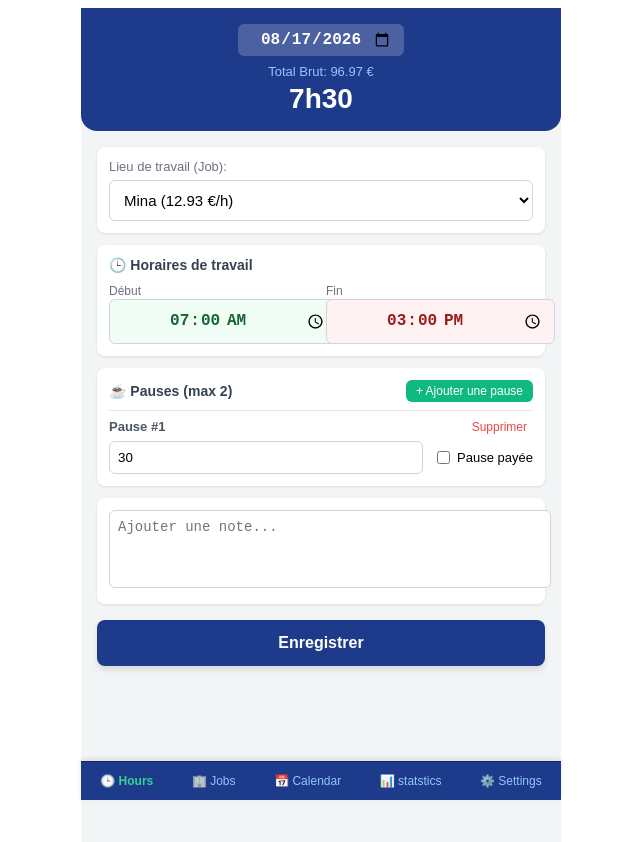
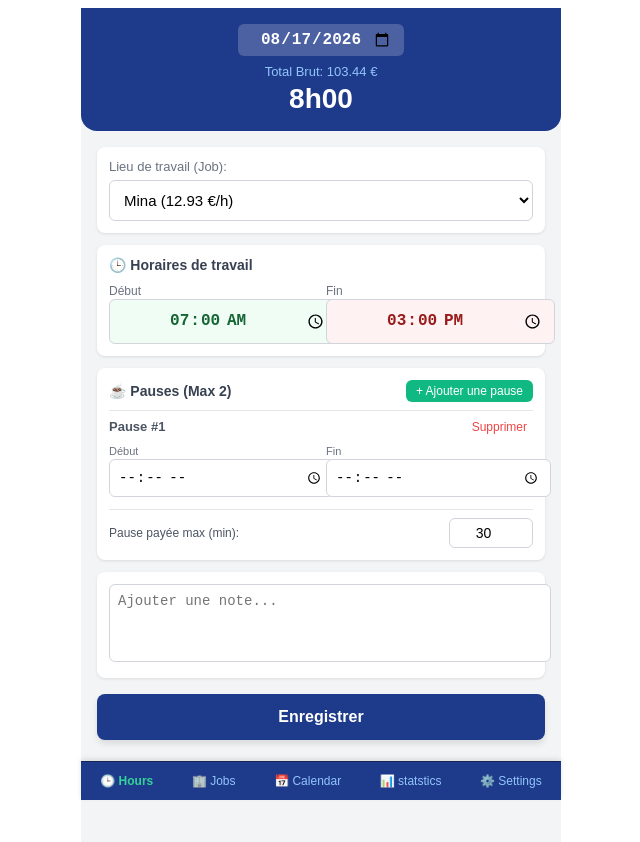
Before and after one commit to NminaN85/Monshift, a Next.js app: page / in a window 1280 px wide. Shown: the top 842 px of the page, without its empty margins (319-959 px from the left). Built offline with nearby package versions, Linux system fonts and the light colour scheme.

Commit message:
Update page.tsx

```diff
--- a/src/app/page.tsx
+++ b/src/app/page.tsx
@@ -5,8 +5,8 @@ import BottomNav from "@/components/BottomNav";
 
 interface BreakItem {
   id: string;
-  duration: number;
-  isPaid: boolean;
+  startTime: string;
+  endTime: string;
 }
 
 interface DayRecord {
@@ -29,9 +29,13 @@ export default function HeuresPage() {
   const [selectedDate, setSelectedDate] = useState("2026-08-17");
   const [startTime, setStartTime] = useState("07:00");
   const [endTime, setEndTime] = useState("15:00");
+
+  // تحديث البوزات لتعتمد على وقت البداية والنهاية
   const [breaks, setBreaks] = useState<BreakItem[]>([
-    { id: "1", duration: 30, isPaid: false }
+    { id: "1", startTime: "", endTime: "" }
   ]);
+
+  const [maxPaidMinutes, setMaxPaidMinutes] = useState<number>(30); // الحد الأقصى المدفوع الإجمالي (مثلا 30 دقيقة)
   const [notes, setNotes] = useState("");
   const [jobs, setJobs] = useState<Job[]>([]);
   const [selectedJobId, setSelectedJobId] = useState("");
@@ -81,10 +85,9 @@ export default function HeuresPage() {
         return;
       }
     }
-    // افتراضي لو اليوم مش مسجل
     setStartTime("07:00");
     setEndTime("15:00");
-    setBreaks([{ id: "1", duration: 30, isPaid: false }]);
+    setBreaks([{ id: "1", startTime: "", endTime: "" }]);
     setNotes("");
   };
 
@@ -106,21 +109,38 @@ export default function HeuresPage() {
     setTimeout(() => setSaveSuccess(false), 2500);
   };
 
-  // حساب الساعات والمبلغ
+  // تحويل الوقت بالدقائق لحساب الفرق
+  const timeToMins = (timeStr: string) => {
+    if (!timeStr) return 0;
+    const [h, m] = timeStr.split(":").map(Number);
+    return h * 60 + m;
+  };
+
+  // حساب الساعات والمبلغ مع تطبيق فكرة البوزات والخصم التلقائي للزيادة
   const calculateMetrics = () => {
-    const [startH, startM] = startTime.split(":").map(Number);
-    const [endH, endM] = endTime.split(":").map(Number);
-    let startMins = startH * 60 + startM;
-    let endMins = endH * 60 + endM;
+    let startMins = timeToMins(startTime);
+    let endMins = timeToMins(endTime);
     if (endMins <= startMins) endMins += 24 * 60;
 
     let grossMins = endMins - startMins;
-    let unpaidMins = 0;
+
+    // حساب إجمالي دقائق الاستراحات المدخلة
+    let totalBreakMins = 0;
     breaks.forEach(b => {
-      if (!b.isPaid) unpaidMins += Number(b.duration || 0);
+      if (b.startTime && b.endTime) {
+        let bStart = timeToMins(b.startTime);
+        let bEnd = timeToMins(b.endTime);
+        if (bEnd <= bStart) bEnd += 24 * 60;
+        const duration = Math.max(0, bEnd - bStart);
+        totalBreakMins += duration;
+      }
     });
 
-    const netMins = Math.max(0, grossMins - unpaidMins);
+    // الاستراحة غير المدفوعة التي يجب خصمها (لو إجمالي البوزات عدى الحد الأقصى المسموح به)
+    const unpaidBreakMins = Math.max(0, totalBreakMins - maxPaidMinutes);
+
+    // صافي الدقائق = إجمالي وقت الشفت - البوزات الزيادة غير المدفوعة
+    const netMins = Math.max(0, grossMins - unpaidBreakMins);
     const hours = netMins / 60;
 
     const currentJob = jobs.find(j => j.id === selectedJobId) || jobs[0];
@@ -128,7 +148,7 @@ export default function HeuresPage() {
     const amount = hours * rate;
 
     const formattedTime = `${Math.floor(netMins / 60)}h${String(netMins % 60).padStart(2, "0")}`;
-    return { formattedTime, amount: amount.toFixed(2), currentJob };
+    return { formattedTime, amount: amount.toFixed(2), totalBreakMins, unpaidBreakMins };
   };
 
   const metrics = calculateMetrics();
@@ -146,6 +166,11 @@ export default function HeuresPage() {
         />
         <div style={{ fontSize: "13px", color: "#93c5fd" }}>Total Brut: {metrics.amount} €</div>
         <div style={{ fontSize: "28px", fontWeight: "bold", marginTop: "4px" }}>{metrics.formattedTime}</div>
+        {metrics.unpaidBreakMins > 0 && (
+          <div style={{ fontSize: "11px", color: "#fca5a5", marginTop: "2px" }}>
+            (Dont {metrics.unpaidBreakMins} min de pause non payée déduites)
+          </div>
+        )}
       </div>
 
       <div style={{ padding: "16px" }}>
@@ -189,13 +214,13 @@ export default function HeuresPage() {
           </div>
         </div>
 
-        {/* الاستراحات (Breaks) */}
+        {/* الاستراحات (Breaks) بوقت البداية والنهاية */}
         <div style={{ background: "white", padding: "12px", borderRadius: "8px", marginBottom: "12px", boxShadow: "0 1px 3px rgba(0,0,0,0.1)" }}>
           <div style={{ display: "flex", justifyContent: "space-between", alignItems: "center", marginBottom: "8px" }}>
-            <span style={{ fontWeight: "bold", fontSize: "14px", color: "#374151" }}>☕ Pauses (max 2)</span>
+            <span style={{ fontWeight: "bold", fontSize: "14px", color: "#374151" }}>☕ Pauses (Max 2)</span>
             {breaks.length < 2 && (
               <button
-                onClick={() => setBreaks([...breaks, { id: Date.now().toString(), duration: 15, isPaid: false }])}
+                onClick={() => setBreaks([...breaks, { id: Date.now().toString(), startTime: "", endTime: "" }])}
                 style={{ background: "#10b981", color: "white", border: "none", padding: "4px 10px", borderRadius: "6px", fontSize: "12px", cursor: "pointer" }}
               >
                 + Ajouter une pause
@@ -215,30 +240,44 @@ export default function HeuresPage() {
                 </button>
               </div>
               <div style={{ display: "flex", gap: "10px", alignItems: "center", marginTop: "6px" }}>
-                <input
-                  type="number"
-                  value={b.duration}
-                  onChange={(e) => {
-                    const val = Number(e.target.value);
-                    setBreaks(breaks.map(item => item.id === b.id ? { ...item, duration: val } : item));
-                  }}
-                  placeholder="Minutes"
-                  style={{ flex: 1, padding: "8px", borderRadius: "6px", border: "1px solid #d1d5db" }}
-                />
-                <label style={{ fontSize: "13px", display: "flex", alignItems: "center", gap: "4px" }}>
+                <div style={{ flex: 1 }}>
+                  <span style={{ fontSize: "11px", color: "#6b7280" }}>Début</span>
                   <input
-                    type="checkbox"
-                    checked={b.isPaid}
+                    type="time"
+                    value={b.startTime}
                     onChange={(e) => {
-                      const checked = e.target.checked;
-                      setBreaks(breaks.map(item => item.id === b.id ? { ...item, isPaid: checked } : item));
+                      const val = e.target.value;
+                      setBreaks(breaks.map(item => item.id === b.id ? { ...item, startTime: val } : item));
                     }}
+                    style={{ width: "100%", padding: "8px", borderRadius: "6px", border: "1px solid #d1d5db", fontSize: "14px" }}
                   />
-                  Pause payée
-                </label>
+                </div>
+                <div style={{ flex: 1 }}>
+                  <span style={{ fontSize: "11px", color: "#6b7280" }}>Fin</span>
+                  <input
+                    type="time"
+                    value={b.endTime}
+                    onChange={(e) => {
+                      const val = e.target.value;
+                      setBreaks(breaks.map(item => item.id === b.id ? { ...item, endTime: val } : item));
+                    }}
+                    style={{ width: "100%", padding: "8px", borderRadius: "6px", border: "1px solid #d1d5db", fontSize: "14px" }}
+                  />
+                </div>
               </div>
             </div>
           ))}
+
+          {/* تحديد الحد الأقصى للاستراحة المدفوعة */}
+          <div style={{ marginTop: "12px", borderTop: "1px solid #e5e7eb", paddingTop: "8px", display: "flex", justifyContent: "space-between", alignItems: "center" }}>
+            <span style={{ fontSize: "12px", color: "#4b5563" }}>Pause payée max (min):</span>
+            <input
+              type="number"
+              value={maxPaidMinutes}
+              onChange={(e) => setMaxPaidMinutes(Number(e.target.value))}
+              style={{ width: "70px", padding: "6px", borderRadius: "6px", border: "1px solid #d1d5db", textAlign: "center", fontSize: "14px" }}
+            />
+          </div>
         </div>
 
         {/* ملاحظات */}
@@ -251,7 +290,7 @@ export default function HeuresPage() {
           />
         </div>
 
-        {/* زر الحفظ البارز والواضح */}
+        {/* زر الحفظ */}
         <button
           onClick={handleSave}
           style={{ width: "100%", background: "#1e3a8a", color: "white", border: "none", padding: "14px", borderRadius: "8px", fontSize: "16px", fontWeight: "bold", cursor: "pointer", boxShadow: "0 4px 6px rgba(0,0,0,0.1)" }}
```
